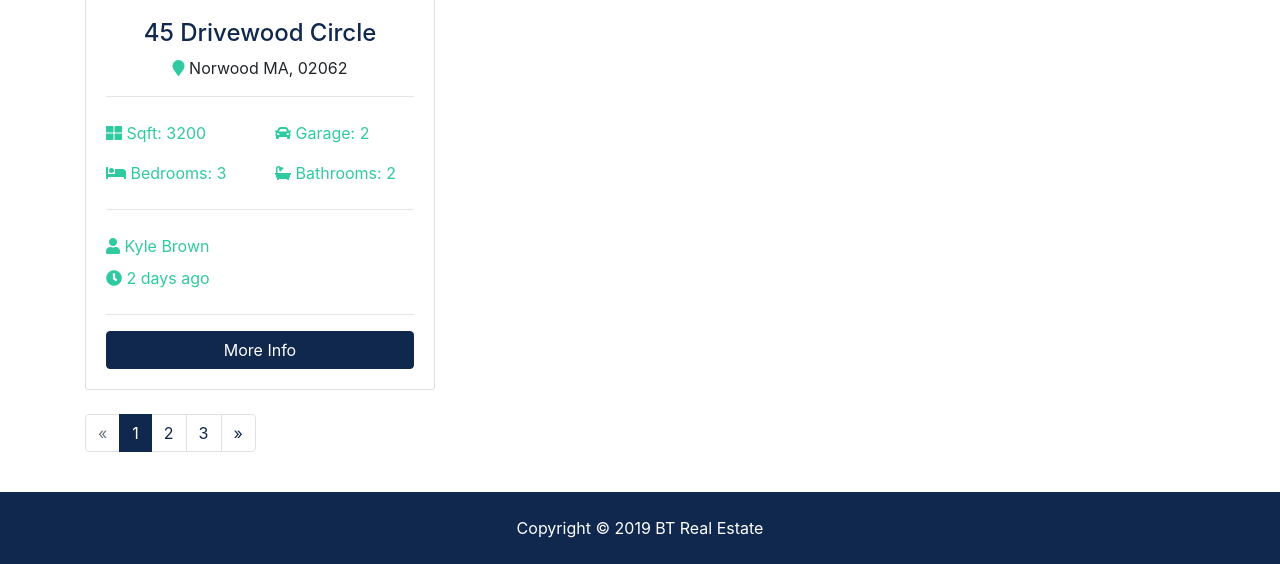
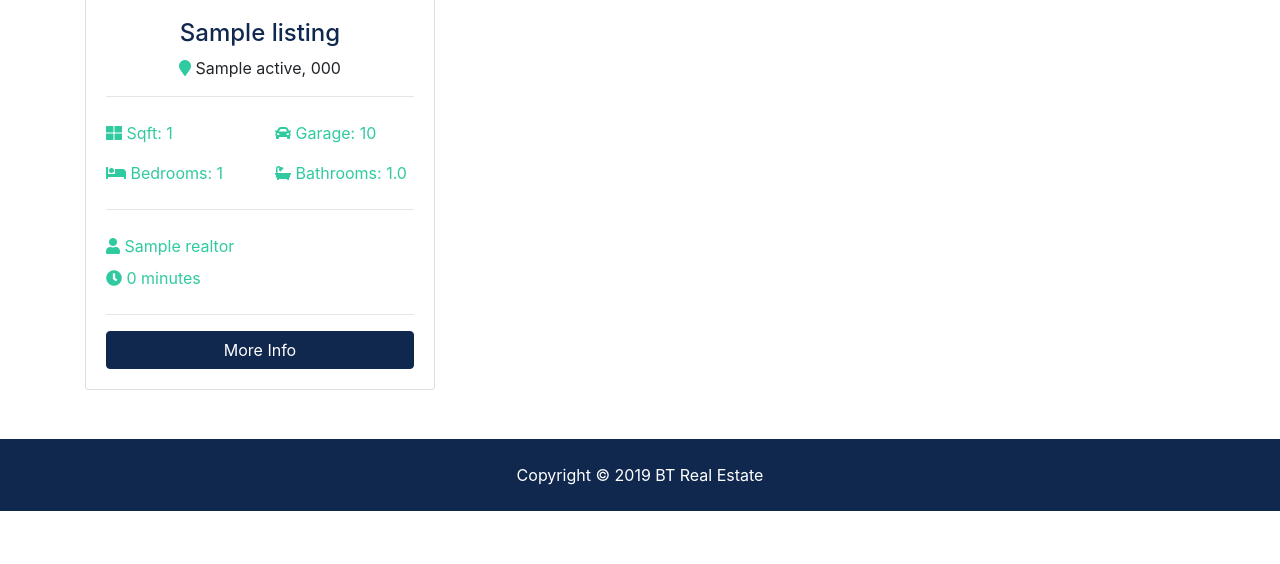
Before and after one commit to sheboke93/BTRE-Website, a Django app: page /listings/ in a window 1280 px wide. Shown: the part 712-1276 px from the top of the page. After the commit the page ends 1223 px from the top, so only its background shows below. Run offline with Django 3.2, Linux system fonts and the light colour scheme; tables that the repository leaves empty hold one stand-in row (values such as "Sample post"); grey boxes marked "Sample" are stand-in pictures; some libraries are stand-ins or nearby versions.

Commit message:
pagination

```diff
--- a/btre/settings.py
+++ b/btre/settings.py
@@ -40,6 +40,7 @@ INSTALLED_APPS = [
     'django.contrib.sessions',
     'django.contrib.messages',
     'django.contrib.staticfiles',
+    'django.contrib.humanize'
 ]
 
 MIDDLEWARE = [
--- a/listings/views.py
+++ b/listings/views.py
@@ -1,20 +1,23 @@
 from django.shortcuts import render
-
+from django.core.paginator import Paginator, EmptyPage, PageNotAnInteger
 from .models import Listing
 
 
 def index(request):
     listings = Listing.objects.all()
 
+    paginator = Paginator(listings,6)
+    page = request.GET.get('page')
+    paged_listings = paginator.get_page(page)
     context = {
-        'listings' : listings
+        'listings': paged_listings
     }
-    return render(request,'listings/listings.html', context)
+    return render(request, 'listings/listings.html', context)
 
 
-def listing(request):
-    return render(request,'listings/listings.html')
+def listing(request, listing_id):
+    return render(request, 'listings/listings.html')
 
 
 def search(request):
-    return render(request,'listings/search.html')
+    return render(request, 'listings/search.html')
--- a/templates/listings/listings.html
+++ b/templates/listings/listings.html
@@ -1,5 +1,5 @@
 {% extends 'base.html' %}
-
+{% load humanize %}
 {%  block contenet %}
 <section id="showcase-inner" class="py-5 text-white">
     <div class="container">
@@ -35,42 +35,42 @@
               {% for listing in listings %}
                    <div class="col-md-6 col-lg-4 mb-4">
           <div class="card listing-preview">
-            <img class="card-img-top" src="assets/img/homes/home-1.jpg" alt="">
+            <img class="card-img-top" src="{{ listing.photo_main.url  }}" alt="">
             <div class="card-img-overlay">
               <h2>
-                <span class="badge badge-secondary text-white">$490,000</span>
+                <span class="badge badge-secondary text-white">${{ listing.price | intcomma }}</span>
               </h2>
             </div>
             <div class="card-body">
               <div class="listing-heading text-center">
-                <h4 class="text-primary">45 Drivewood Circle</h4>
+                <h4 class="text-primary">{{ listing.title }}</h4>
                 <p>
-                  <i class="fas fa-map-marker text-secondary"></i> Norwood MA, 02062</p>
+                  <i class="fas fa-map-marker text-secondary"></i> {{ listing.city }} {{ listing.state }}, {{ listing.zipcode }}</p>
               </div>
               <hr>
               <div class="row py-2 text-secondary">
                 <div class="col-6">
-                  <i class="fas fa-th-large"></i> Sqft: 3200</div>
+                  <i class="fas fa-th-large"></i> Sqft: {{ listing.sqft }}</div>
                 <div class="col-6">
-                  <i class="fas fa-car"></i> Garage: 2</div>
+                  <i class="fas fa-car"></i> Garage: {{ listing.garage }}</div>
               </div>
               <div class="row py-2 text-secondary">
                 <div class="col-6">
-                  <i class="fas fa-bed"></i> Bedrooms: 3</div>
+                  <i class="fas fa-bed"></i> Bedrooms: {{ listing.bedrooms }}</div>
                 <div class="col-6">
-                  <i class="fas fa-bath"></i> Bathrooms: 2</div>
+                  <i class="fas fa-bath"></i> Bathrooms: {{ listing.bathrooms }}</div>
               </div>
               <hr>
               <div class="row py-2 text-secondary">
                 <div class="col-12">
-                  <i class="fas fa-user"></i> Kyle Brown</div>
+                  <i class="fas fa-user"></i> {{ listing.realtor }}</div>
               </div>
               <div class="row text-secondary pb-2">
                 <div class="col-6">
-                  <i class="fas fa-clock"></i> 2 days ago</div>
+                  <i class="fas fa-clock"></i> {{ listing.list_data | timesince }}</div>
               </div>
               <hr>
-              <a href="listing.html" class="btn btn-primary btn-block">More Info</a>
+              <a href="{% url 'listing' listing.id %}" class="btn btn-primary btn-block">More Info</a>
             </div>
           </div>
         </div>
@@ -84,23 +84,39 @@
 
       <div class="row">
         <div class="col-md-12">
+            {% if listings.has_other_pages %}
               <ul class="pagination">
+                {% if listings.has_previous %}
+                    <li class="page-item">
+                        <a class="page-link" href="?page={{ listings.previous_page_number }}">&laquo;</a>
+                    </li>
+                {% else %}
                     <li class="page-item disabled">
-              <a class="page-link" href="#">&laquo;</a>
+                        <a class="page-link">&laquo;</a>
                     </li>
+                {% endif %}
+                {% for i in listings.paginator.page_range %}
+                    {% if listings.number == i %}
                     <li class="page-item active">
-              <a class="page-link" href="#">1</a>
+                        <a class="page-link">{{ i }}</a>
                     </li>
+                    {% else %}
                     <li class="page-item">
-              <a class="page-link" href="#">2</a>
+                        <a href = "?page={{ i }}" class="page-link">{{ i }}</a>
                     </li>
+                    {% endif %}
+                {% endfor %}
+                  {% if listings.has_next %}
                         <li class="page-item">
-              <a class="page-link" href="#">3</a>
+                            <a class="page-link" href="?page={{ listings.next_page_number }}">&raquo;</a>
                         </li>
-            <li class="page-item">
-              <a class="page-link" href="#">&raquo;</a>
+                    {% else %}
+                        <li class="page-item disabled">
+                            <a class="page-link">&raquo;</a>
                         </li>
+                    {% endif %}
               </ul>
+            {% endif %}
         </div>
       </div>
     </div>
```
Lines whose indentation alone changed are shown as unchanged.
